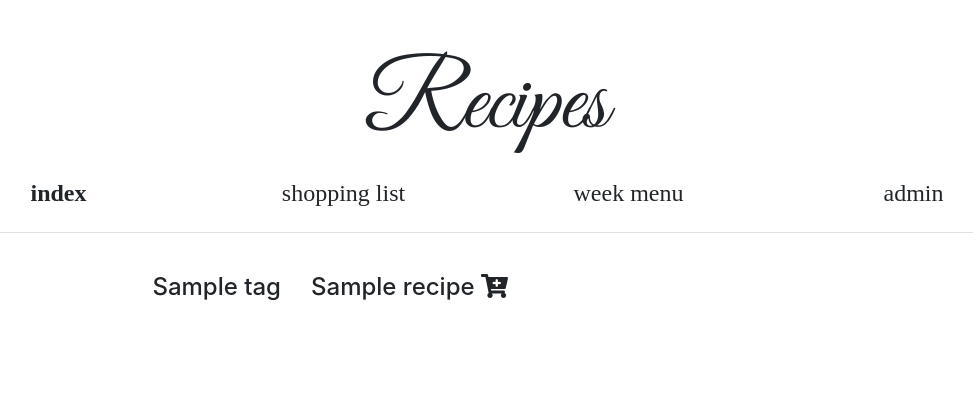
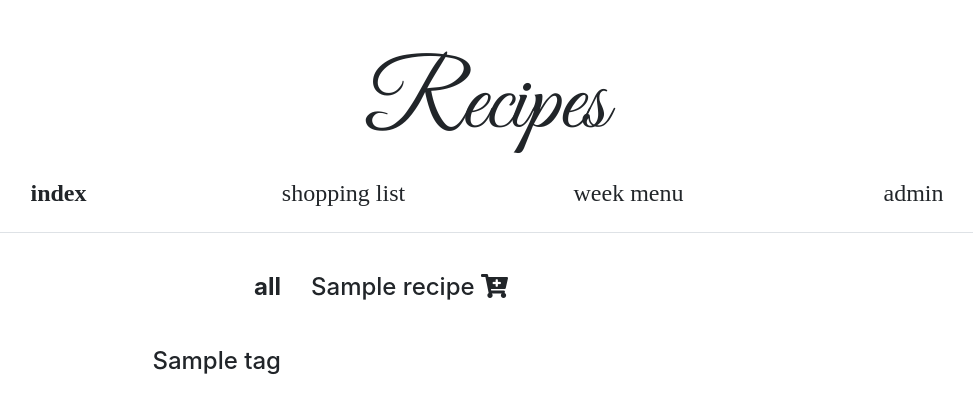
Before and after one commit to bernieke/recipes, a Django app: page /en/ in a window 1280 px wide. Shown: the top 413 px of the page, without its empty margins (154-1127 px from the left). Run offline with Django 3.2, Linux system fonts and the light colour scheme; tables that the repository leaves empty hold one stand-in row (values such as "Sample post"); some libraries are stand-ins or nearby versions.

Commit message:
add "all" tag

```diff
--- a/recipes/templates/index.html
+++ b/recipes/templates/index.html
@@ -4,6 +4,14 @@
 {% block content %}
       <div class="row pt-4">
         <div class="col col-4 text-right">
+          <h4>
+            {% if not selected_tag %}
+            <b>{% trans 'all' %}</b>
+            {% else %}
+            <a href="{% url 'index' %}" class="text-body">{% trans 'all' %}</a>
+            {% endif %}
+          </h4>
+          <h4>&nbsp;</h4>
           {% for tag in tags%}
           {% if tag.recipe_set.all %}
           <h4>
```
Also changed, not shown: recipes/locale/nl/LC_MESSAGES/django.po.
